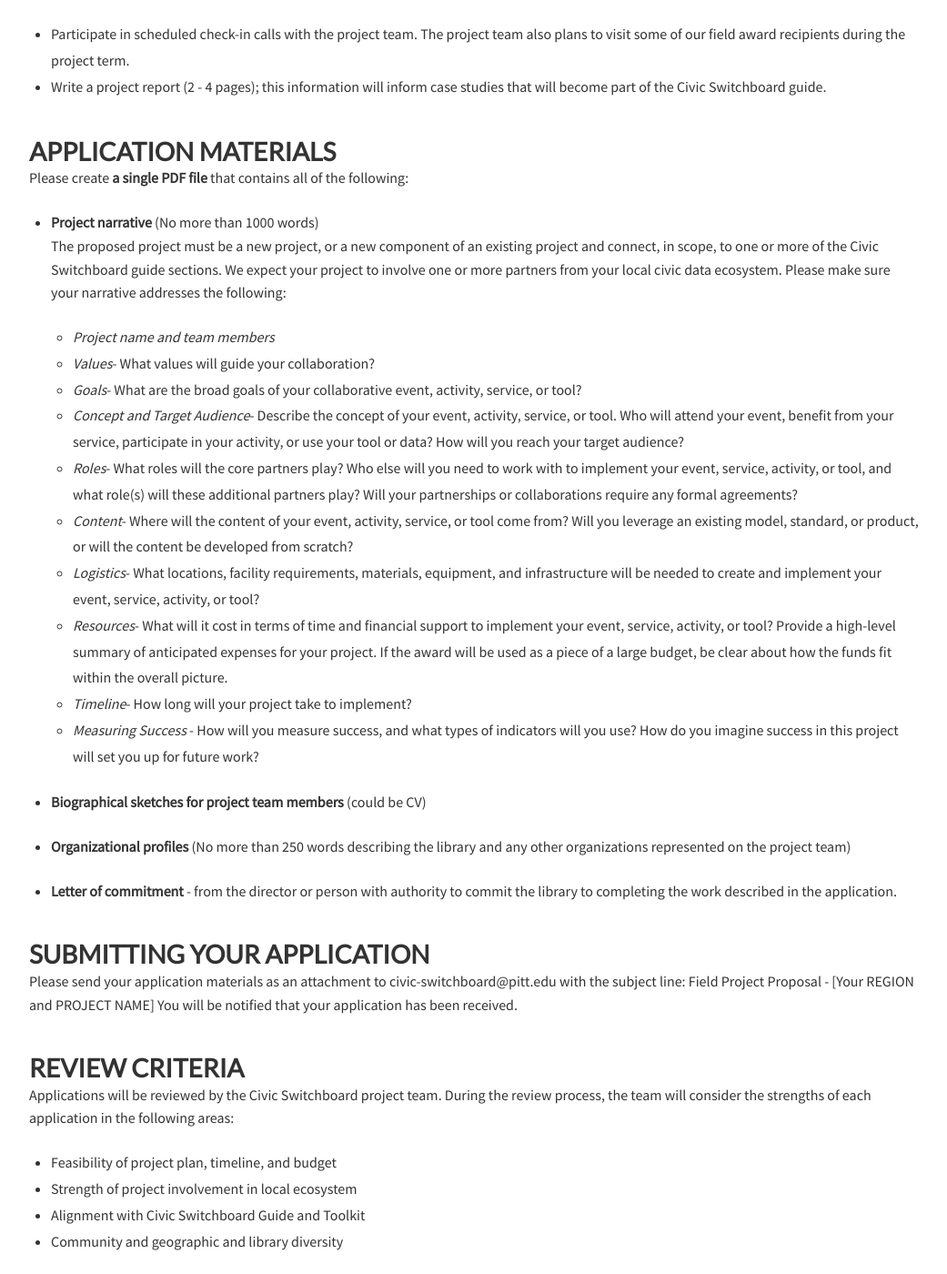
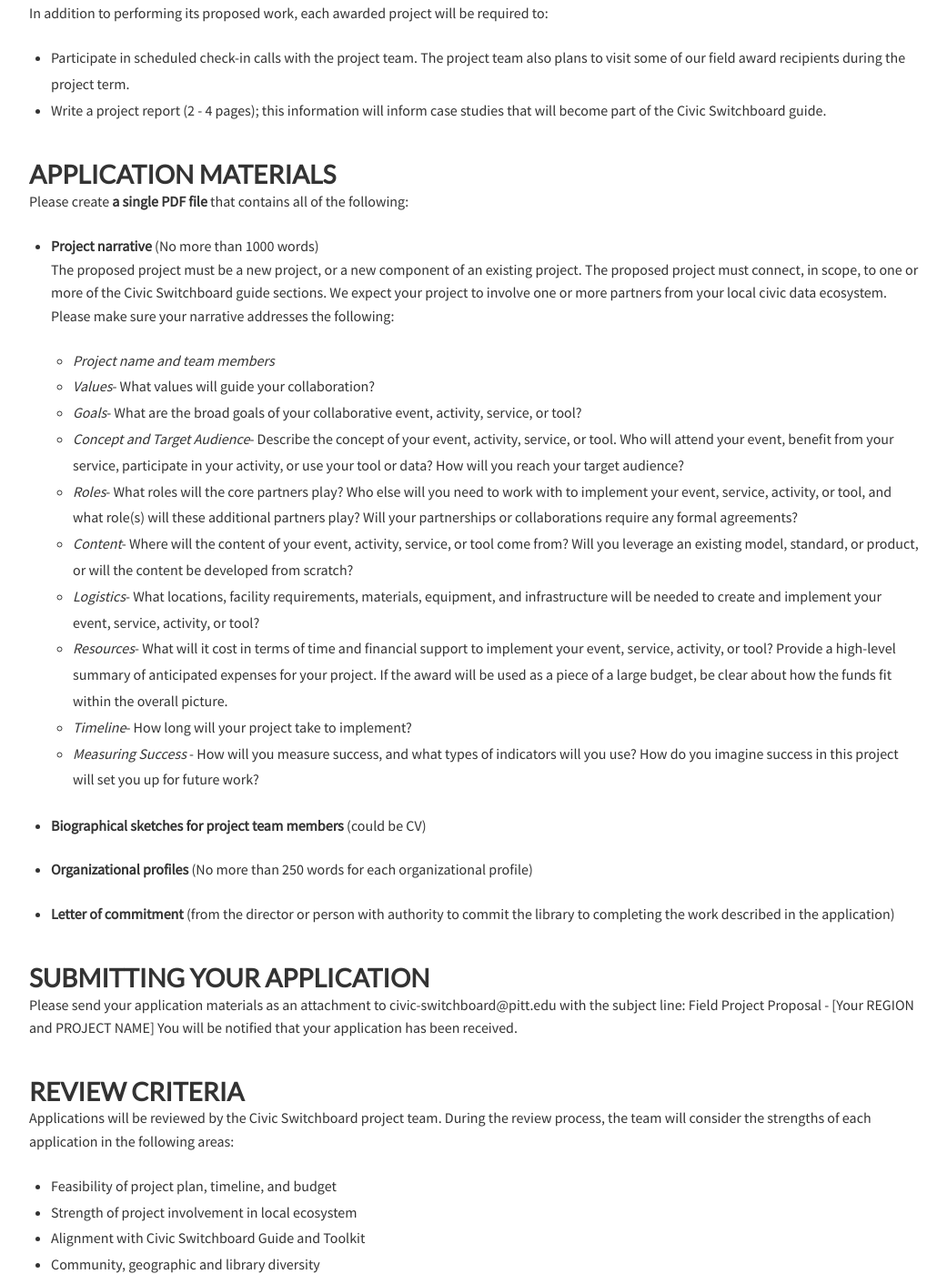
Before and after one commit to civic-switchboard/civic-switchboard.github.io.first, a Jekyll site: the page built from _posts/2018-09-10-post_11.md, in a window 1280 px wide and 1400 px high, scrolled down 1358 px. Shown: the whole window at 91% size, without its empty margins (118-1159 px from the left). Built offline with Jekyll 4.4.1, drawn with Linux system fonts in a browser that asks for light colours; nearby versions of some CDN libraries; some of the changed text lies outside the part shown.

Commit message:
edit text

```diff
--- a/_posts/2018-09-10-post_11.md
+++ b/_posts/2018-09-10-post_11.md
@@ -7,7 +7,7 @@
 ### IMPORTANT DATES
 Applications due: November 5th, 2018  (5:00PM EST)
 Applicants notified: December 7th, 2018
-Award period start:  January 15th, 2019
+Award period start: January 15th, 2019
 Award period end: September 15th,  2019
 
 ### BACKGROUND AND GOALS
@@ -39,7 +39,7 @@
 Please create **a single PDF file** that contains all of the following:
 
 * **Project narrative** (No more than 1000 words)
-The proposed project must be a new project, or a new component of an existing project and connect, in scope, to one or more of the Civic Switchboard guide sections. We expect your project to involve one or more partners from your local civic data ecosystem. Please make sure your narrative addresses the following:
+The proposed project must be a new project, or a new component of an existing project.  The proposed project must connect, in scope, to one or more of the Civic Switchboard guide sections. We expect your project to involve one or more partners from your local civic data ecosystem. Please make sure your narrative addresses the following:
 
     - *Project name and team members*
     - *Values*- What values will guide your collaboration?
@@ -55,9 +55,9 @@
 
 * **Biographical sketches for project team members** (could be CV)
 
-* **Organizational profiles** (No more than 250 words describing the library and any other organizations represented on the project team)
+* **Organizational profiles** (No more than 250 words for each organizational profile)
 
-* **Letter of commitment** - from the director or person with authority to commit the library to completing the work described in the application.
+* **Letter of commitment** (from the director or person with authority to commit the library to completing the work described in the application)
 
 ### SUBMITTING YOUR APPLICATION
 Please send your application materials as an attachment to civic-switchboard@pitt.edu with the subject line: Field Project Proposal - [Your REGION and PROJECT NAME]  You will be notified that your application has been received.
@@ -68,4 +68,4 @@
 * Feasibility of project plan, timeline, and budget
 * Strength of project involvement in local ecosystem
 * Alignment with Civic Switchboard Guide and Toolkit
-* Community and geographic and library diversity
+* Community, geographic and library diversity
```
Also changed, not shown: other parts of _posts/2018-09-10-post_11.md (+1 -1 lines).
